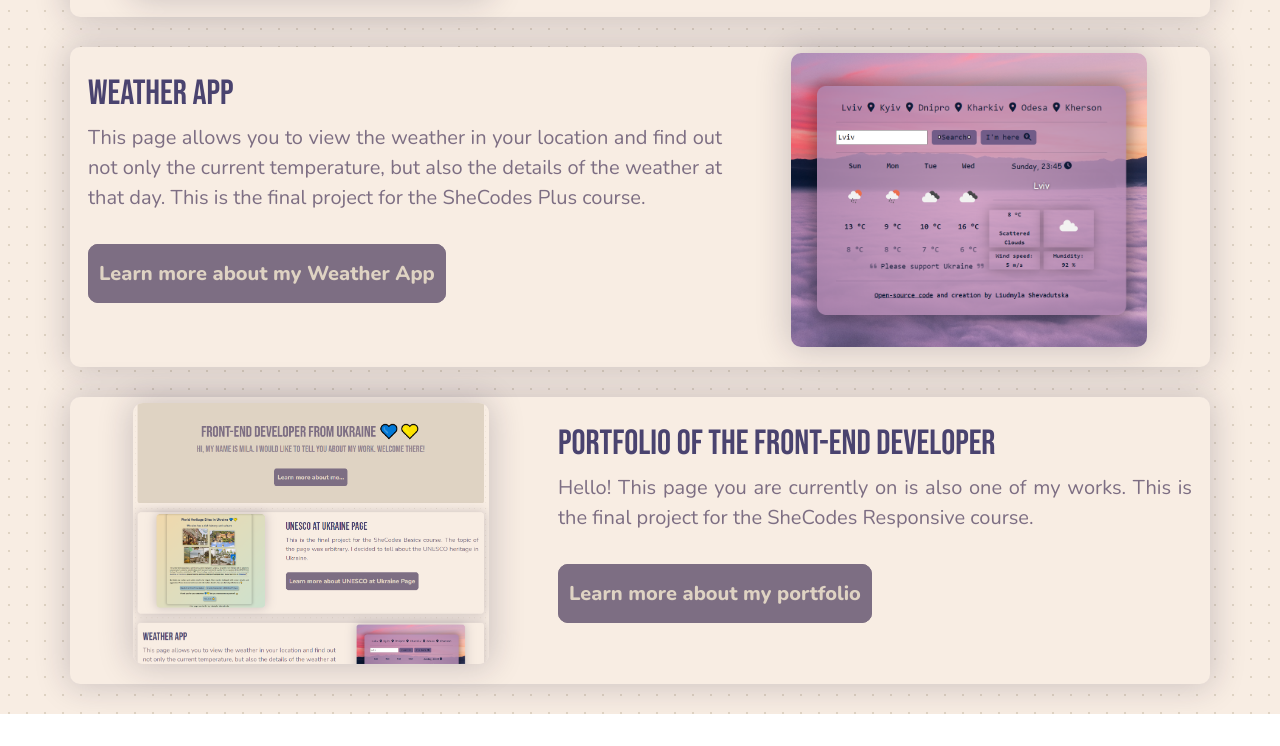
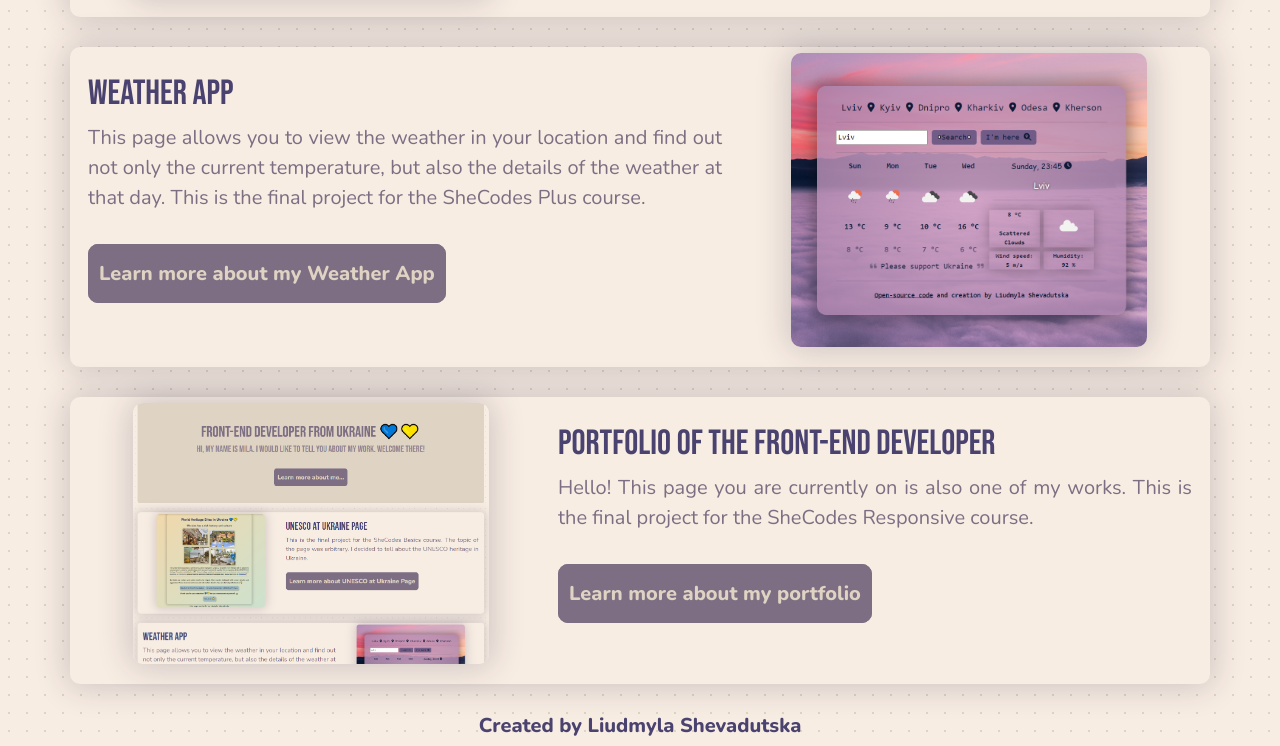
Before and after one commit to LiudmylaSheva/My-final-project, a plain HTML site: page index.html in a window 1280 px wide. Shown: the part 772-1518 px from the top of the page. Before the commit the page ends 1486 px from the top, so only its background shows below. Drawn offline with nearby package versions, Linux system fonts and the light colour scheme.

Commit message:
Added footer

```diff
--- a/index.html
+++ b/index.html
@@ -152,5 +152,10 @@
 			</div>
 			<br />
 		</div>
+		<footer class="container">
+			<div class="row">
+				<h2>Created by Liudmyla Shevadutska</h2>
+			</div>
+		</footer>
 	</body>
 </html>
--- a/styles/contact.css
+++ b/styles/contact.css
@@ -151,6 +151,13 @@ span {
 	margin-left: 5px;
 }
 
+footer h2 {
+	font-size: 20px;
+	font-family: var(--main-font);
+	font-weight: bold;
+	text-align: center;
+}
+
 .navbar {
 	max-width: 100%;
 	background-color: var(--main-branding-color);
--- a/styles/style.css
+++ b/styles/style.css
@@ -127,6 +127,17 @@ p {
 	text-align: justify;
 }
 
+span {
+	margin-left: 5px;
+}
+
+footer h2 {
+	font-size: 20px;
+	font-family: var(--main-font);
+	font-weight: bold;
+	text-align: center;
+}
+
 .main-head {
 	background-color: var(--main-branding-color);
 	text-align: center;
--- a/styles/style_about.css
+++ b/styles/style_about.css
@@ -131,6 +131,17 @@ p {
 	text-align: justify;
 }
 
+span {
+	margin-left: 5px;
+}
+
+footer h2 {
+	font-size: 20px;
+	font-family: var(--main-font);
+	font-weight: bold;
+	text-align: center;
+}
+
 .lear-more-button {
 	background-color: var(--text-color);
 	color: var(--main-branding-color);
--- a/styles/work.css
+++ b/styles/work.css
@@ -217,6 +217,17 @@ p {
 	text-align: justify;
 }
 
+span {
+	margin-left: 5px;
+}
+
+footer h2 {
+	font-size: 20px;
+	font-family: var(--main-font);
+	font-weight: bold;
+	text-align: center;
+}
+
 .main-head {
 	background-color: var(--main-branding-color);
 	text-align: center;
```
Also changed, not shown: about.html (+6 -1 lines), contact.html (+6 -1 lines), works.html (+5 -0 lines).
